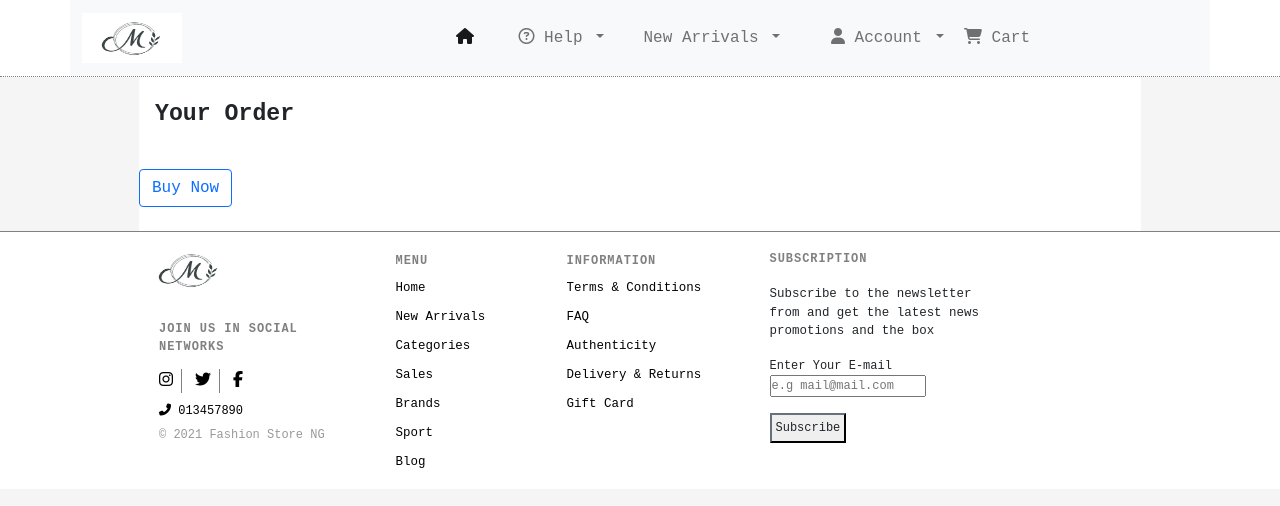
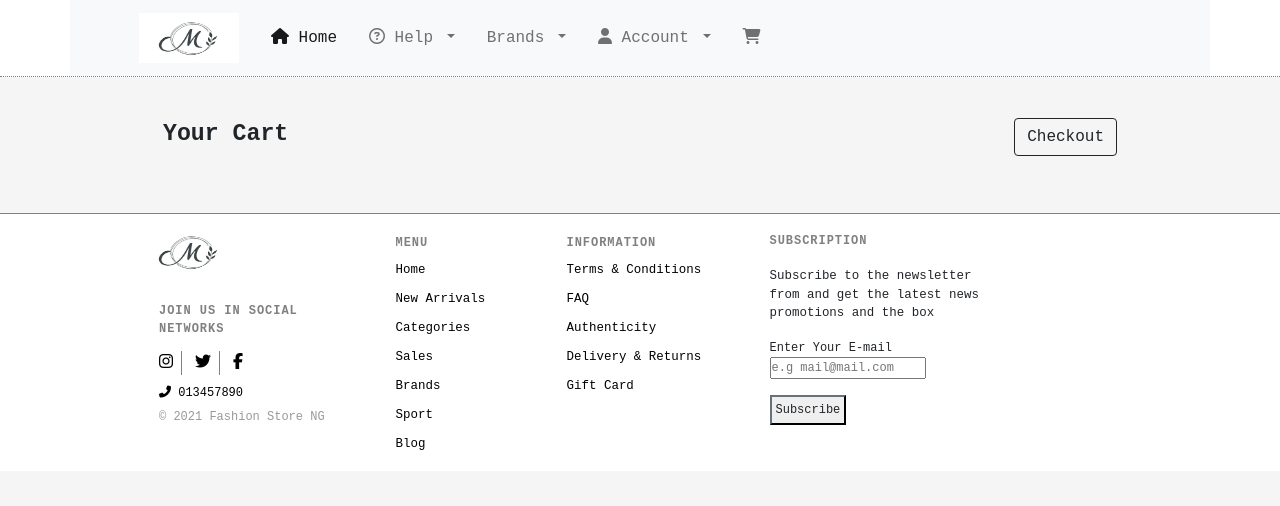
Before and after one commit to Moween/mo-fashion-store, a website: page cart.html in a window 1280 px wide. Drawn offline with nearby package versions, Linux system fonts and the light colour scheme.

Commit message:
Restructure cart navbar.

```diff
--- a/cart.html
+++ b/cart.html
@@ -16,9 +16,8 @@
 </head>
 <body>
   <header id="header">
-    <div class="limited">
-      <nav class="navbar navbar-expand-lg navbar-light bg-light">
-        <div class="container-fluid">
+    <nav class="navbar limited navbar-expand-lg navbar-light bg-light">
+      <div class="container">
         <a class="navbar-brand" href="#">
           <img src="./src/images/mo-logo-.jpg" alt="brand_logo" width="100" height="50">
         </a>
@@ -26,13 +25,14 @@
           <span class="navbar-toggler-icon"></span>
         </button>
         <div class="collapse navbar-collapse" id="navbarSupportedContent">
-            <ul class="navbar-nav w-75  mb-2  ms-auto mb-lg-0">
-              <li class="nav-item col-lg-1">
+          <ul class="navbar-nav w-100 mb-2  mb-lg-0">
+            <li class="nav-item  p-2">
               <a class="nav-link active" aria-current="page" href="index.html">
                 <i class="fa fa-home"></i>
+                Home
               </a>
             </li>
-              <li class="nav-item col-lg-2 dropdown">
+            <li class="nav-item p-2 dropdown">
               <a
                 class="nav-link dropdown-toggle"
                 href="#" id="navbarDropdown"
@@ -60,21 +60,9 @@
                 <li><a class="dropdown-item" href="#">Order Cancelation</a></li>
               </ul>
             </li>
-              <li class="nav-item col-lg-3 dropdown">
+            <li class="nav-item p-2 dropdown">
               <a
                 class="nav-link dropdown-toggle"
-                  href="#" id="navbarDropdown"
-                  role="button"
-                  data-bs-toggle="dropdown"
-                  aria-expanded="false">
-                  New Arrivals
-                </a>
-                <ul class="dropdown-menu" aria-labelledby="navbarDropdown">
-                  <li><a class="dropdown-item" href="#">Action</a></li>
-                  <li><a class="dropdown-item" href="#">Another action</a></li>
-                  <li class="nav-item dropdown">
-                    <a
-                      class="dropdown-item dropdown-toggle"
                 href="#" id="navbarDropdown"
                 role="button"
                 data-bs-toggle="dropdown"
@@ -82,15 +70,16 @@
                 Brands
               </a>
               <ul class="dropdown-menu" aria-labelledby="navbarDropdown">
-                      <li><a class="dropdown-item" href="#">Action</a></li>
-                      <li><a class="dropdown-item" href="#">Another action</a></li>
-                      <li><hr class="dropdown-divider"></li>
-                      <li><a class="dropdown-item" href="#">Something else here</a></li>
+                <li><a class="nav-item dropdown-item" href="#">Orbie Wears</a></li>
+                <li><a class="nav-item dropdown-item" href="#">Ipsum Fashion</a></li>
+                <li><a class="nav-item dropdown-item" href="#">Lorem Collection</a></li>
+                <li><a class="nav-item dropdown-item" href="#">Nike</a></li>
+                <li><a class="nav-item dropdown-item" href="#">Adidas</a></li>
+                <li><a class="nav-item dropdown-item" href="#">Pams$Mo</a></li>
+                <li><a class="nav-item dropdown-item" href="#">StellaYedia</a></li>
               </ul>
             </li>
-                </ul>
-              </li>
-              <li class="nav-item col-lg-2 me-2 dropdown">
+            <li id="nav-item-account" class="nav-item  p-2 dropdown">
               <a
                 class="nav-link dropdown-toggle"
                 href="#" id="navbarDropdown"
@@ -111,10 +100,9 @@
                 </li>
               </ul>
             </li>
-              <li class="nav-item col-lg-2">
+            <li class="nav-item p-2">
               <a class="nav-link" href="cart.html">
                 <i class="fas fa-shopping-cart"></i>
-                  Cart
               </a>
               <div class="user-cart">
 
@@ -124,21 +112,24 @@
         </div>
       </div>
     </nav>
-    </div>
   </header>
   <main class="limited">
     <div class="container">
-      <section id="order" class="p-4">
-        <h1 class="mt-0 mb-4 pt-0 ps-3"><b>Your Order</b></h1>
-        <div class="order-details pt-3 row br-bottom">
+      <section id="order position-relative" class="p-4">
+        <div class="d-flex flex-sm-column flex-md-row justify-content-between align-items-center">
+          <h1 class="mt-0 mb-4"><b>Your Cart</b></h1>
+          <button
+            id="checkout"
+            class="btn btn-outline-dark"
+          >
+            Checkout
+          </button>
+        </div>
+        <div class="order-details pt-3 row  justify-content-between br-bottom">
         </div>
         <p class="total text-end d-none">Item Total - <span class="total-price"></span></p>
         <div>
-          <button id="buy-now"
-          class="btn btn-outline-primary"
-        >
-          Buy Now
-        </button>
+          <p class="no-item-msg d-none ps-4">No item in your Cart</p>
         </div>
       </section>
     </div>
@@ -224,6 +215,7 @@
     integrity="sha384-cVKIPhGWiC2Al4u+LWgxfKTRIcfu0JTxR+EQDz/bgldoEyl4H0zUF0QKbrJ0EcQF"
     crossorigin="anonymous"
   ></script>
+  <script src="src/variables.js"></script>
   <script src="src/script.js"></script>
 </body>
 </html>
```
Lines whose indentation alone changed are shown as unchanged.
